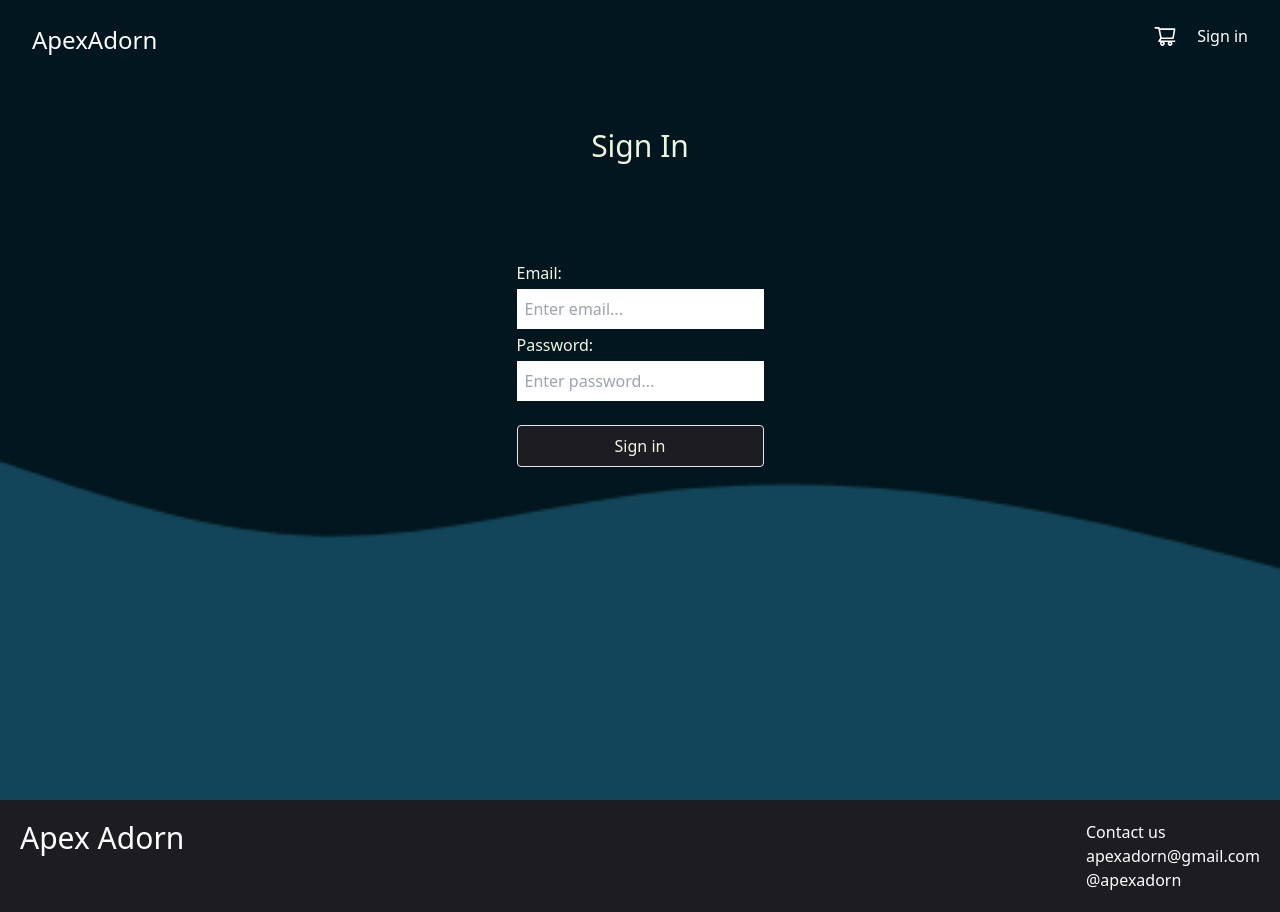
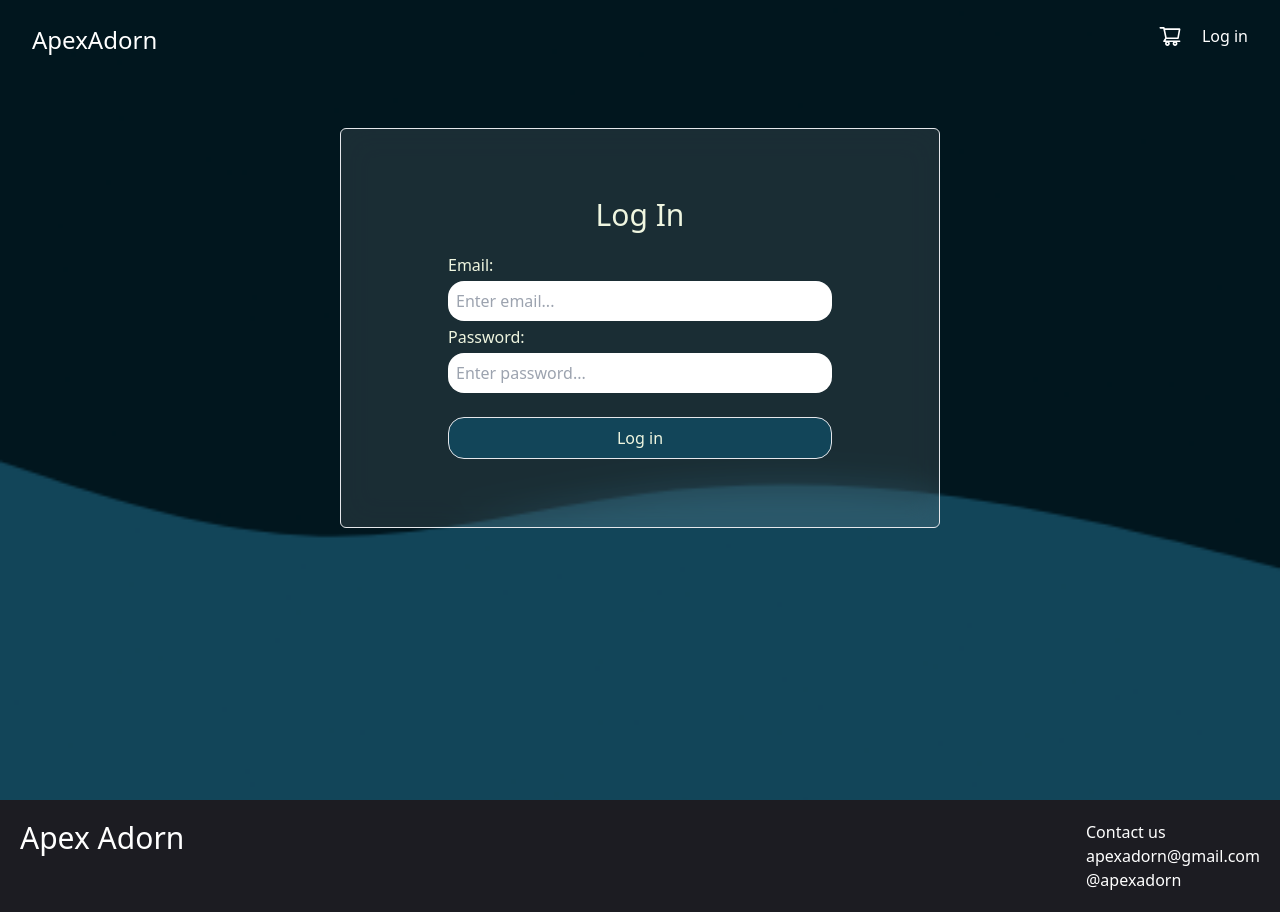
Before and after one commit to cout05/apexadorn-ecommerce-website, a React (Vite) app: page /sign_in in a window 1280 px wide. Built offline with nearby package versions, Linux system fonts and the light colour scheme; no server answers.

Commit message:
added sign up feature

```diff
--- a/src/components/Header.jsx
+++ b/src/components/Header.jsx
@@ -20,7 +20,7 @@ const Header = () => {
         </div>
         <div>
           <Link to="/sign_in">
-            <p className="text-1xl">Sign in</p>
+            <p className="text-1xl">Log in</p>
           </Link>
         </div>
       </div>
--- a/src/components/SignIn.jsx
+++ b/src/components/SignIn.jsx
@@ -3,27 +3,30 @@ import React from "react";
 const SignIn = () => {
   return (
     <section className="bg-[url('assets/wave-haikei.png')] h-screen bg-cover md:bg-center pt-32 text-[#eff6e0]">
-      <h1 className="text-3xl text-center">Sign In</h1>
-      <div className="flex flex-col justify-center items-center h-[50vh] m-auto p-20 ">
-        <form className="flex flex-col gap-1  ">
+      <div
+        className="flex flex-col gap-5 justify-center items-center h-[50vh]
+       max-w-[600px] rounded-md m-auto p-20 border bg-[rgb(255,255,255,0.1)]
+        backdrop-filter backdrop-blur-lg backdrop-opacity-50">
+        <h1 className="text-3xl text-center">Log In</h1>
+        <form className="flex flex-col gap-1 w-96">
           <label htmlFor="email">Email: </label>
           <input
             type="email"
             placeholder="Enter email..."
             name="email"
-            className="p-2"
+            className="p-2 rounded-2xl"
           />
           <label htmlFor="password">Password: </label>
           <input
             type="password"
             placeholder="Enter password..."
             name="password"
-            className="p-2"
+            className="p-2 rounded-2xl"
           />
           <button
             type="submit"
-            className="bg-[#1c1c22] border mt-5 p-2 rounded">
-            Sign in
+            className="bg-[#124559] border mt-5 p-2 rounded-2xl">
+            Log in
           </button>
         </form>
       </div>
```
